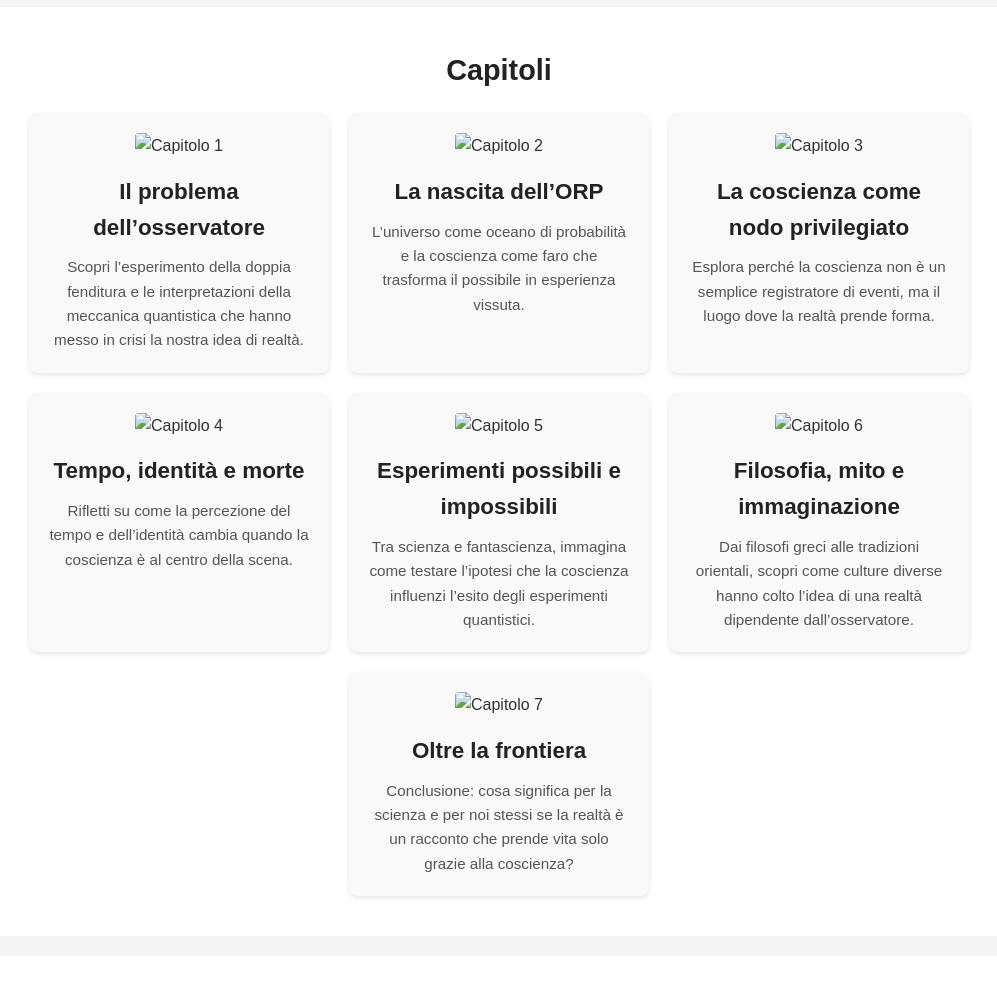
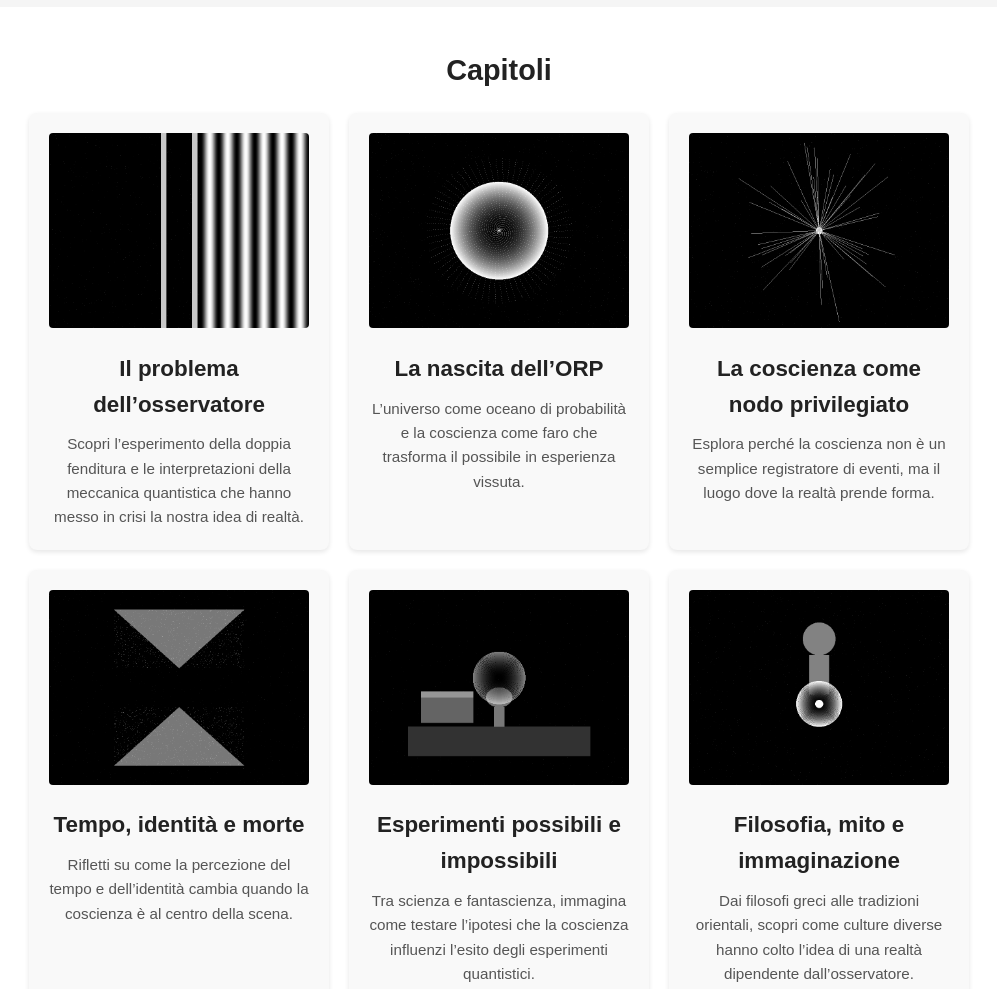
Before and after one commit to umbertbin-tech/orp1.github.io, a plain HTML site: page index.html in a window 1280 px wide. Shown: the part 1240-2229 px from the top of the page, without its empty margins (141-1138 px from the left). Drawn offline with Linux system fonts and the light colour scheme; files whose address does not match are found by name.

Commit message:
Update index.html

```diff
--- a/index.html
+++ b/index.html
@@ -29,37 +29,37 @@
   <h2>Capitoli</h2>
   <div class="chapter-container">
     <div class="chapter">
-      <img src="images/orp_image2.png" alt="Capitolo 1">
+      <img src="orp_image2.png" alt="Capitolo 1">
       <h3>Il problema dell’osservatore</h3>
       <p>Scopri l’esperimento della doppia fenditura e le interpretazioni della meccanica quantistica che hanno messo in crisi la nostra idea di realtà.</p>
     </div>
     <div class="chapter">
-      <img src="images/orp_image3.png" alt="Capitolo 2">
+      <img src="orp_image3.png" alt="Capitolo 2">
       <h3>La nascita dell’ORP</h3>
       <p>L’universo come oceano di probabilità e la coscienza come faro che trasforma il possibile in esperienza vissuta.</p>
     </div>
     <div class="chapter">
-      <img src="images/orp_image4.png" alt="Capitolo 3">
+      <img src="orp_image4.png" alt="Capitolo 3">
       <h3>La coscienza come nodo privilegiato</h3>
       <p>Esplora perché la coscienza non è un semplice registratore di eventi, ma il luogo dove la realtà prende forma.</p>
     </div>
     <div class="chapter">
-      <img src="images/orp_image5.png" alt="Capitolo 4">
+      <img src="orp_image5.png" alt="Capitolo 4">
       <h3>Tempo, identità e morte</h3>
       <p>Rifletti su come la percezione del tempo e dell’identità cambia quando la coscienza è al centro della scena.</p>
     </div>
     <div class="chapter">
-      <img src="images/orp_image6.png" alt="Capitolo 5">
+      <img src="orp_image6.png" alt="Capitolo 5">
       <h3>Esperimenti possibili e impossibili</h3>
       <p>Tra scienza e fantascienza, immagina come testare l’ipotesi che la coscienza influenzi l’esito degli esperimenti quantistici.</p>
     </div>
     <div class="chapter">
-      <img src="images/orp_image7.png" alt="Capitolo 6">
+      <img src="orp_image7.png" alt="Capitolo 6">
       <h3>Filosofia, mito e immaginazione</h3>
       <p>Dai filosofi greci alle tradizioni orientali, scopri come culture diverse hanno colto l’idea di una realtà dipendente dall’osservatore.</p>
     </div>
     <div class="chapter">
-      <img src="images/orp_image8.png" alt="Capitolo 7">
+      <img src="orp_image8.png" alt="Capitolo 7">
       <h3>Oltre la frontiera</h3>
       <p>Conclusione: cosa significa per la scienza e per noi stessi se la realtà è un racconto che prende vita solo grazie alla coscienza?</p>
     </div>
```
